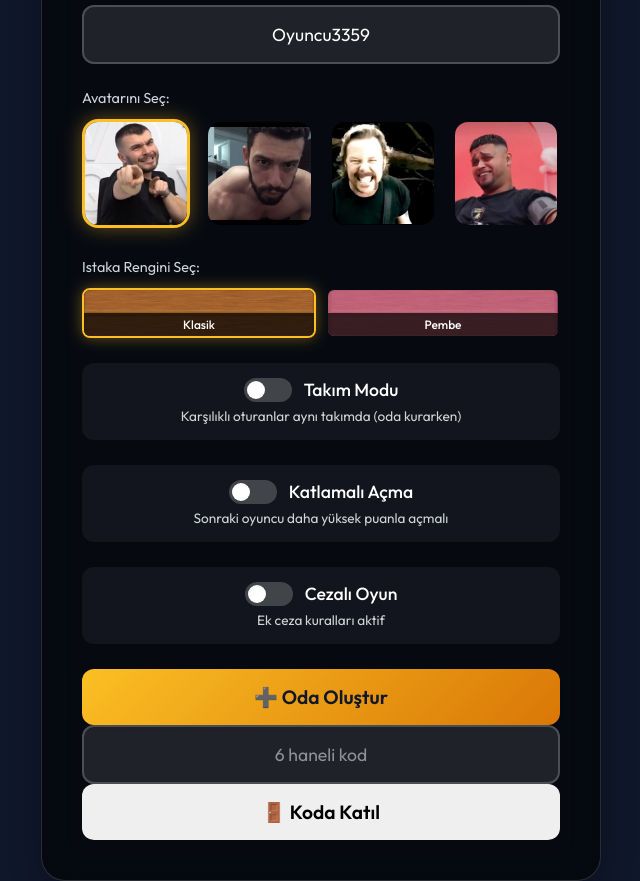
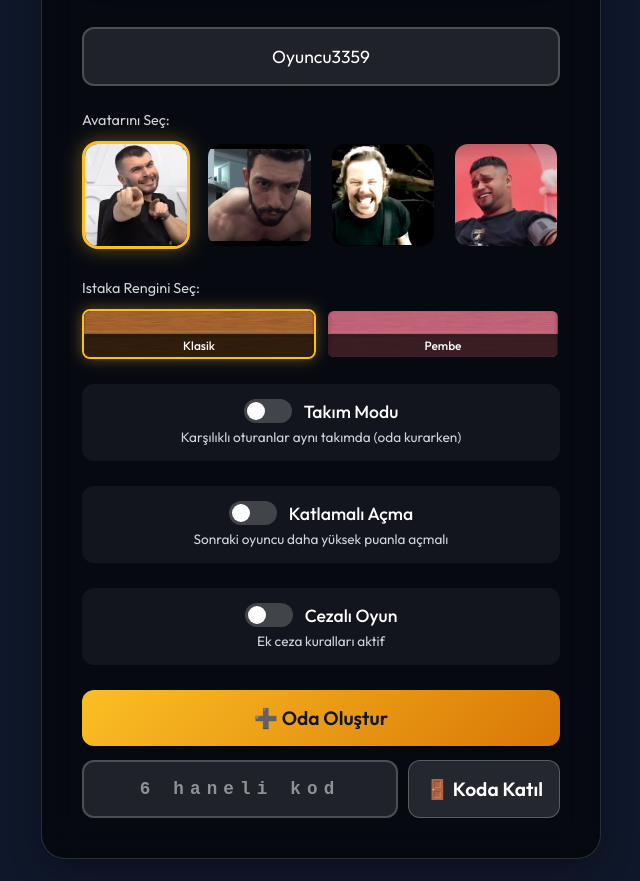
Before and after one commit to BeratPerson/berlin-okey, a website: page public/index.html in a window 1280 px wide. Shown: the part 106-987 px from the top of the page, without its empty margins (319-959 px from the left). After the commit the page ends 965 px from the top, so only its background shows below. Drawn offline with nearby package versions, Linux system fonts and the light colour scheme.

Commit message:
Style create/join room controls on the lobby screen.
Co-authored-by: Cursor <cursoragent@cursor.com>

```diff
--- a/public/css/style.css
+++ b/public/css/style.css
@@ -1460,6 +1460,56 @@ body {
 
 .btn-primary:active {
     transform: translateY(0);
+}
+
+.btn-secondary {
+    background: rgba(255, 255, 255, 0.12);
+    color: #fff;
+    border: 1px solid rgba(255, 255, 255, 0.25);
+    box-shadow: none;
+}
+
+.btn-secondary:hover {
+    background: rgba(255, 255, 255, 0.2);
+    transform: translateY(-2px);
+}
+
+.room-actions {
+    display: flex;
+    flex-direction: column;
+    gap: 14px;
+    margin-top: 8px;
+}
+
+.room-join-row {
+    display: flex;
+    gap: 10px;
+    align-items: stretch;
+}
+
+.room-code-input {
+    flex: 1;
+    letter-spacing: 0.35em;
+    font-family: ui-monospace, monospace;
+    font-weight: 700;
+    margin-bottom: 0 !important;
+}
+
+.room-join-row .btn {
+    flex-shrink: 0;
+    white-space: nowrap;
+    min-width: 130px;
+    width: auto;
+}
+
+@media (max-width: 480px) {
+    .room-join-row {
+        flex-direction: column;
+    }
+
+    .room-join-row .btn {
+        width: 100%;
+    }
 }
 
 /* Toggle Switch (Takım Modu) */
```
